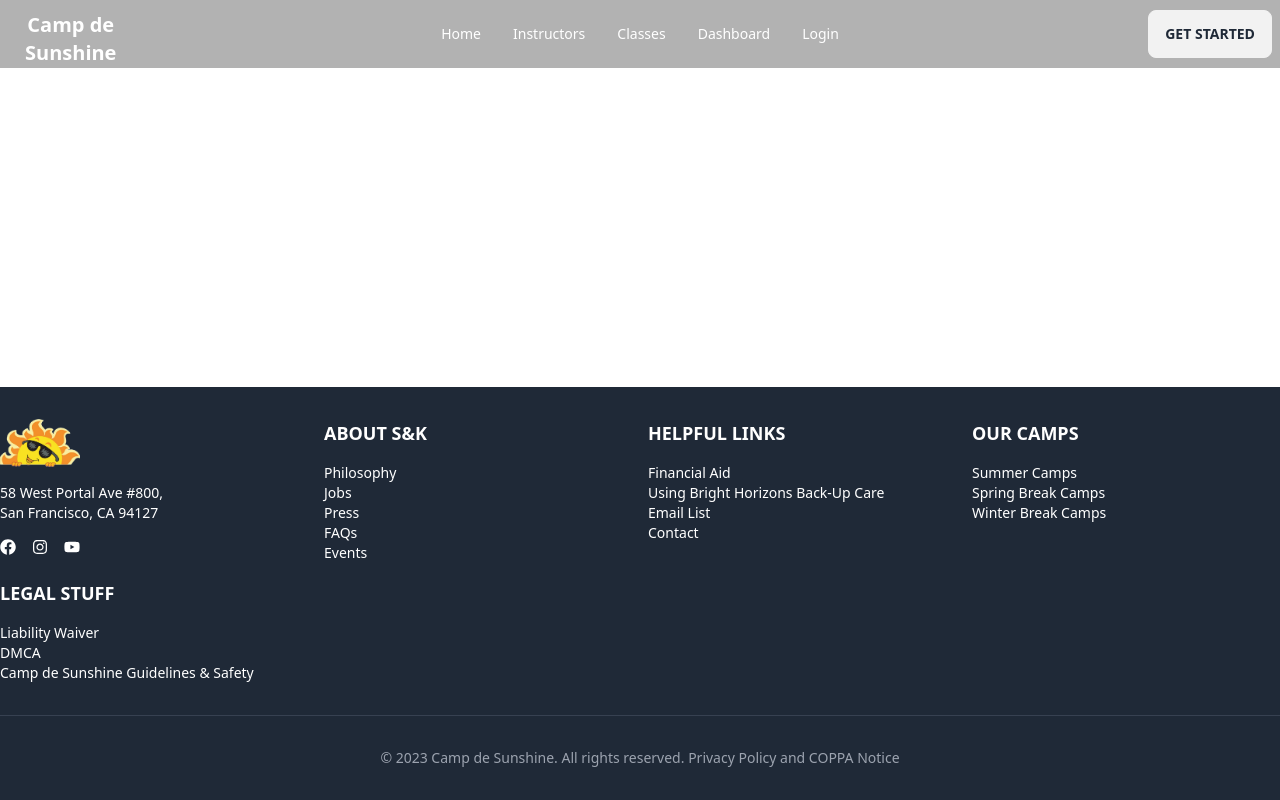
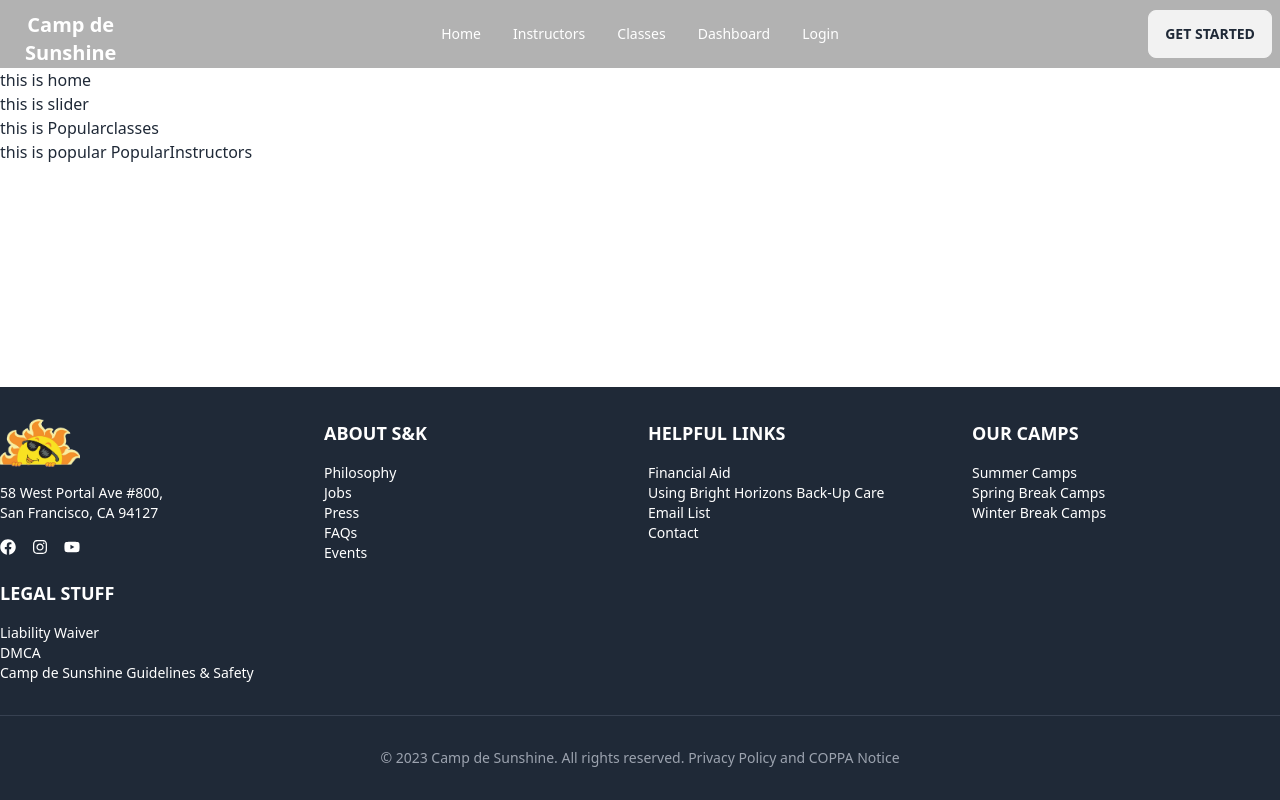
Before and after one commit to mohiminulsemon/camp-de-sunshine-client, a React (Vite) app: page / in a window 1280 px wide. Built offline with nearby package versions, Linux system fonts and the light colour scheme; no server answers.

Commit message:
added home section components

```diff
--- /dev/null
+++ b/src/HomeComponents/Home.jsx
@@ -0,0 +1,17 @@
+import React from 'react';
+import Slider from './Slider';
+import PopularClasses from './PopularClasses';
+import PopularInstructors from './PopularInstructors';
+
+const Home = () => {
+    return (
+        <div>
+            <h2>this is home</h2>
+            <Slider></Slider>
+            <PopularClasses></PopularClasses>
+            <PopularInstructors></PopularInstructors>
+        </div>
+    );
+};
+
+export default Home;
--- /dev/null
+++ b/src/HomeComponents/PopularClasses.jsx
@@ -0,0 +1,11 @@
+import React from 'react';
+
+const PopularClasses = () => {
+    return (
+        <div>
+            this is Popularclasses
+        </div>
+    );
+};
+
+export default PopularClasses;
--- /dev/null
+++ b/src/HomeComponents/PopularInstructors.jsx
@@ -0,0 +1,11 @@
+import React from 'react';
+
+const PopularInstructors = () => {
+    return (
+        <div>
+            <h2>this is popular PopularInstructors</h2>
+        </div>
+    );
+};
+
+export default PopularInstructors;
--- /dev/null
+++ b/src/HomeComponents/Slider.jsx
@@ -0,0 +1,11 @@
+import React from 'react';
+
+const Slider = () => {
+    return (
+        <div>
+            <h2>this is slider </h2>
+        </div>
+    );
+};
+
+export default Slider;
--- a/src/routes/Routes.jsx
+++ b/src/routes/Routes.jsx
@@ -6,12 +6,17 @@ import SignUp from '../Pages/SignUp'
 import Classes from '../Pages/Classes'
 import Instructors from '../Pages/Instructors'
 import Dash from '../layouts/Dash'
+import Home from '../HomeComponents/Home'
 
 export const router = createBrowserRouter([
   {
     path: '/',
     element: <Main />,
     children: [
+      {
+        path: '/',
+        element: <Home></Home>
+    },
       {
           path: '/login',
           element: <Login></Login>
```
